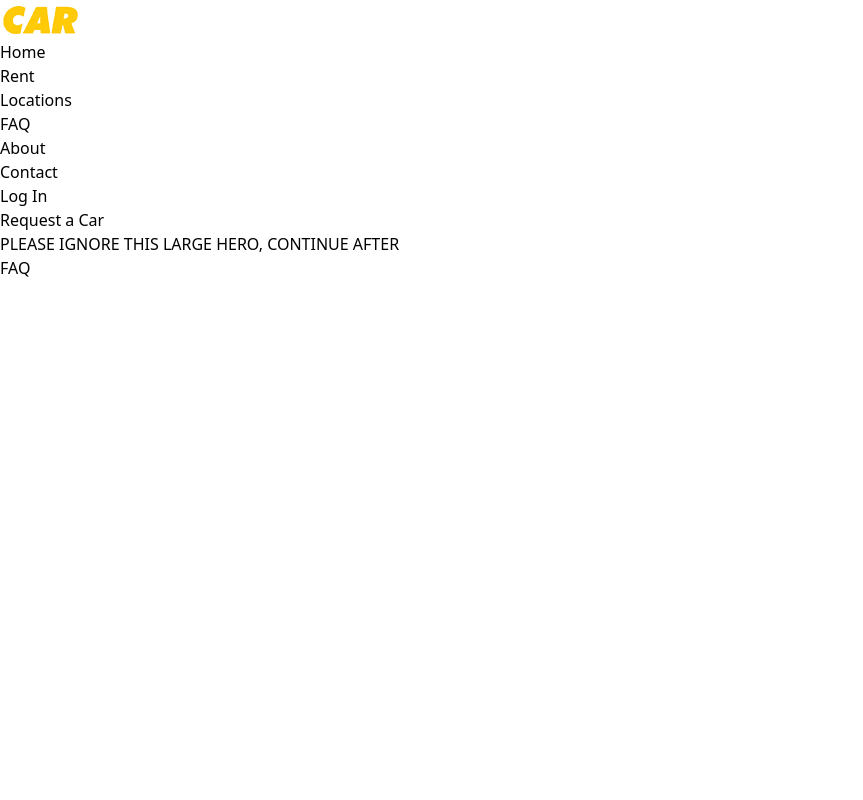
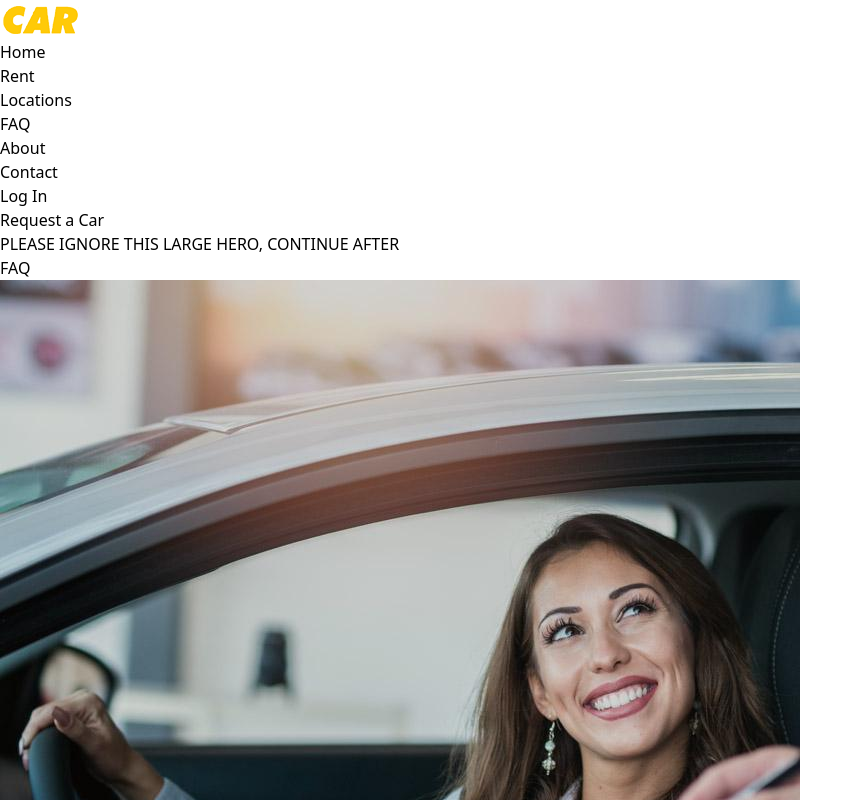
Before and after one commit to itunumide/car-rental, a React (Vite) app: page /faq in a window 1280 px wide. Shown: the top 800 px of the page, without its empty margins (0-863 px from the left). Built offline with nearby package versions, Linux system fonts and the light colour scheme.

Commit message:
Boxification of FAQs

```diff
--- a/package.json
+++ b/package.json
@@ -12,6 +12,7 @@
   "dependencies": {
     "react": "^18.3.1",
     "react-dom": "^18.3.1",
+    "react-icons": "^5.3.0",
     "react-router-dom": "^6.26.2",
     "react-slick": "^0.30.2",
     "slick-carousel": "^1.8.1"
--- a/src/pages/FAQ.jsx
+++ b/src/pages/FAQ.jsx
@@ -1,4 +1,7 @@
 import PagesHero from "../reusables/PagesHero"
+import femaleDriver from '../assets/post5.jpg'
+import { IoIosHelpCircle } from "react-icons/io";
+
 
 
 const FAQ = () => {
@@ -7,6 +10,25 @@ const FAQ = () => {
       <PagesHero />
 
       <h1>FAQ</h1>
+
+      {/*  ========== Boxification ==========  */}
+
+      <div className="container">
+        <div className="wrapper">
+          <div className="LHS">
+            <div className="left-top">
+              <img src={femaleDriver} alt="" />
+            </div>
+
+            <div className="left-bottom"></div>
+          </div>
+
+          <div className="RHS">
+            <div className="right-top"></div>
+            <div className="right-bottom"></div>
+          </div>
+        </div>
+      </div>
     </div>
   )
 }
```
Also changed, not shown: src/assets/post5.jpg (added), 1 other file (tests, documents, lock files or other folders).
